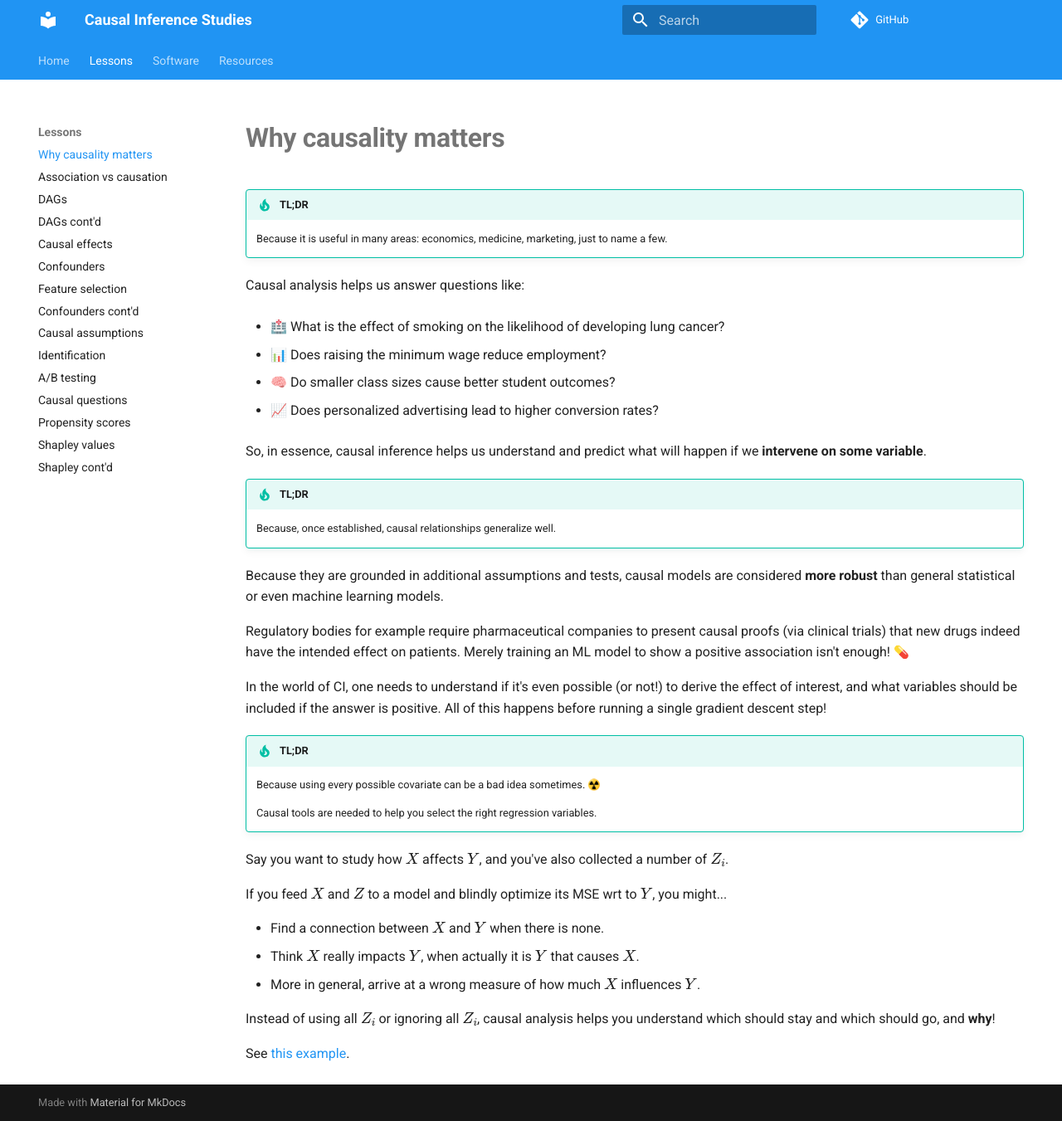
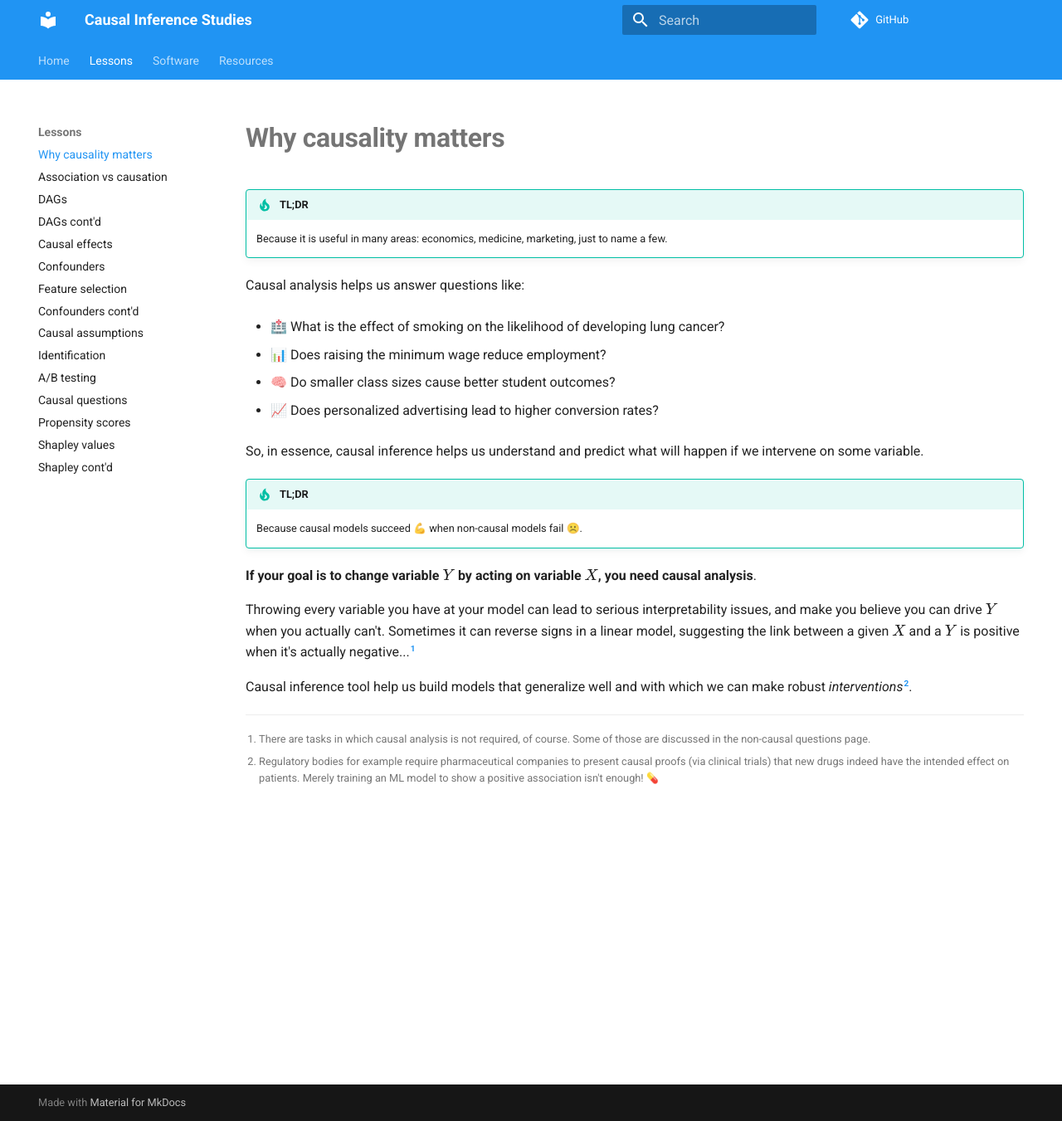
Before and after one commit to emilioMaddalena/causal-inference-studies, an MkDocs documentation site: the page built from material/why_causality_matters.md, in a window 1280 px wide and 1351 px high. Shown: the whole window at 83% size. Built offline with MkDocs 1.6.1 and Material for MkDocs 9.7.7, drawn with Linux system fonts in a browser that asks for light colours; emoji names are drawn with the system emoji font; comment, search, counter and statistics services are not loaded.

Commit message:
Rewrite TLDRs to better match the page topic

```diff
--- a/material/why_causality_matters.md
+++ b/material/why_causality_matters.md
@@ -14,32 +14,18 @@ Causal analysis helps us answer questions like:
 
 - 📈 Does personalized advertising lead to higher conversion rates?
 
-So, in essence, causal inference helps us understand and predict what will happen if we **intervene on some variable**.
+So, in essence, causal inference helps us understand and predict what will happen if we intervene on some variable.
 
 <a id="TLDR-why-causality-matters-2"></a>
 !!! tip "TL;DR"
-    Because, once established, causal relationships generalize well.
+    Because causal models succeed 💪 when non-causal models fail ☹️.
 
-Because they are grounded in additional assumptions and tests, causal models are considered **more robust** than general statistical or even machine learning models.
+**If your goal is to change variable $Y$ by acting on variable $X$, you need causal analysis**.
 
-Regulatory bodies for example require pharmaceutical companies to present causal proofs (via clinical trials) that new drugs indeed have the intended effect on patients. Merely training an ML model to show a positive association isn't enough! :pill:
+Throwing every variable you have at your model can lead to serious interpretability issues, and make you believe you can drive $Y$ when you actually can't. Sometimes it can reverse signs in a linear model, suggesting the link between a given $X$ and a $Y$ is positive when it's actually negative...[^1]
 
-In the world of CI, one needs to understand if it's even possible (or not!) to derive the effect of interest, and what variables should be included if the answer is positive. All of this happens before running a single gradient descent step!
+Causal inference tool help us build models that generalize well and with which we can make robust *interventions*[^2].
 
-<a id="TLDR-why-causality-matters-3"></a>
-!!! tip "TL;DR"
-    Because using every possible covariate can be a bad idea sometimes. :radioactive_sign:
+[^1]: There are tasks in which causal analysis is not required, of course. Some of those are discussed in the non-causal questions page.
 
-    Causal tools are needed to help you select the right regression variables.
-
-Say you want to study how $X$ affects $Y$, and you've also collected a number of $Z_i$.
-
-If you feed $X$ and $Z$ to a model and blindly optimize its MSE wrt to $Y$, you might...
-
-- Find a connection between $X$ and $Y$ when there is none.
-- Think $X$ really impacts $Y$, when actually it is $Y$ that causes $X$.
-- More in general, arrive at a wrong measure of how much $X$ influences $Y$.
-
-Instead of using all $Z_i$ or ignoring all $Z_i$, causal analysis helps you understand which should stay and which should go, and **why**!
-
-See [this example](confounders.md#TLDR-confounders-are-bad).
+[^2]: Regulatory bodies for example require pharmaceutical companies to present causal proofs (via clinical trials) that new drugs indeed have the intended effect on patients. Merely training an ML model to show a positive association isn't enough! :pill:
```
